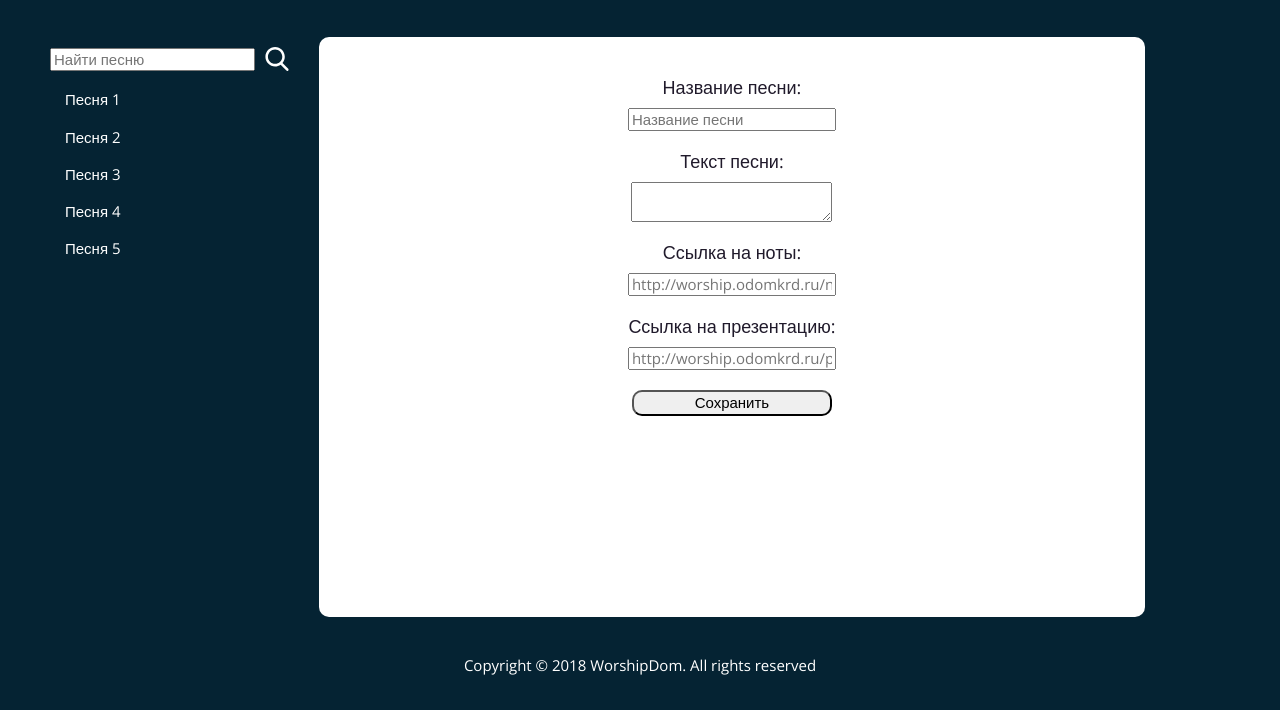
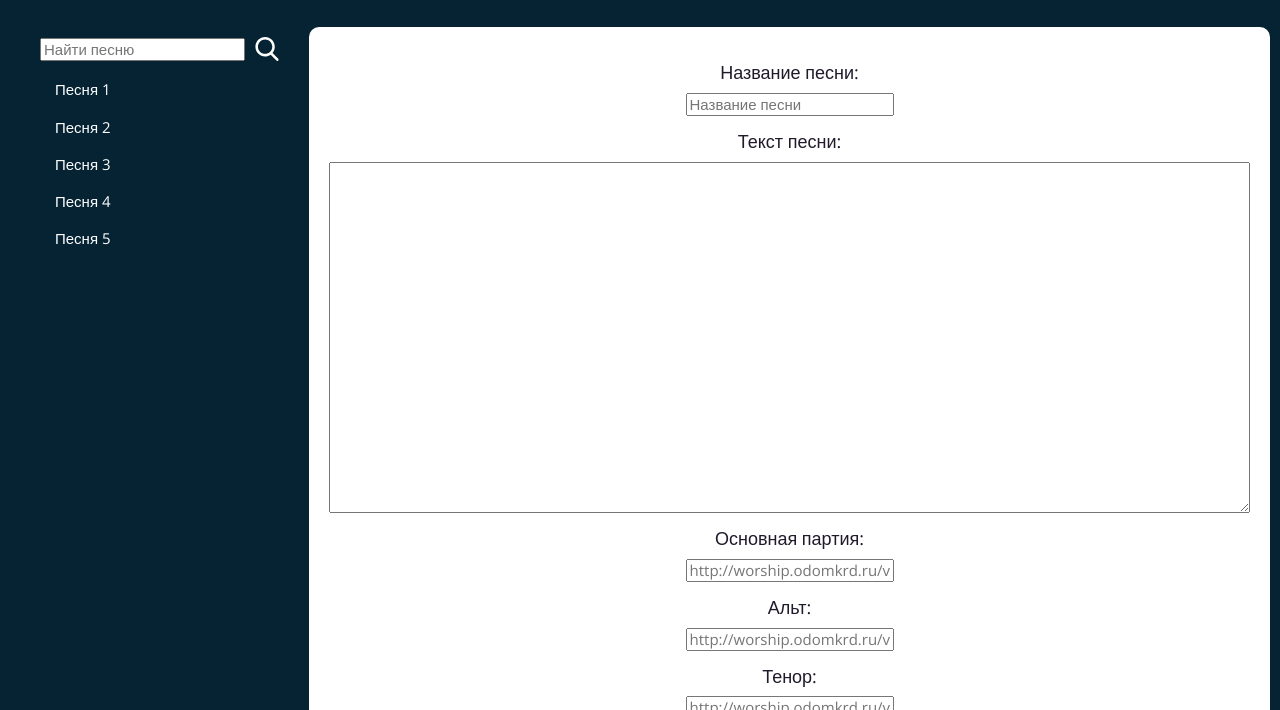
Before and after one commit to KHOnKOgaB/worship, a website: page src/admin.html in a window 1280 px wide. Shown: the part 90-800 px from the top of the page. Drawn offline with nearby package versions, Linux system fonts and the light colour scheme; files that its build step writes are made by us from their sources.

Commit message:
admin panel updating

```diff
--- a/src/components/admin-panel.html
+++ b/src/components/admin-panel.html
@@ -7,8 +7,8 @@
         <p class="admin__text --uppercase">Консоль управления контентом</p>
         <input class="admin__add-song" type="image" src="/img/plus.svg" title="Добавить песню">
     </div>
-    <div class="songs__container">
-        <div class="container__list">
+    <div class="admin__songs-container">
+        <div class="admin__container-list">
             <form class="search__form">
                 <input id="search__input" type="search" placeholder="Найти песню">
                 <input id="search__button" type="image" src="/img/search.svg" title="Найти" alt="Найти песню">
@@ -21,12 +21,19 @@
                 <li class="list-songs__item"><a class="list-songs__link" href="">Песня 5</a></li>
             </ul>
         </div>
-        <disv class="container__text alignment">
-            <form class="text__admin-edit alignment">
+        <disv class="admin__container-text admin__alignment">
+            <form class="text__admin-edit admin__alignment">
                 <p class="admin-edit__header">Название песни:</p>
                 <input id="song-name" name="song-name" type="text" placeholder="Название песни">
                 <p class="admin-edit__header">Текст песни:</p>
-                <textarea id="song-text" name="song-text"></textarea>
+                <textarea cols="100" rows="20" id="song-text" name="song-text"></textarea>
+                <p class="admin-edit__header">Основная партия:</p>
+                <input id="main-voice" name="main-voice" placeholder="http://worship.odomkrd.ru/voices/main">
+                <p class="admin-edit__header">Альт:</p>
+                <input id="alt-voice" name="alt-voice" placeholder="http://worship.odomkrd.ru/voices/alt">
+                <p class="admin-edit__header">Тенор:</p>
+                 <input id="tenor-voice" name="tenor-voice" placeholder="http://worship.odomkrd.ru/voices/tenor">
+
                 <p class="admin-edit__header">Ссылка на ноты:</p>
                 <input id="song-notes" name="song-notes" type="text" placeholder="http://worship.odomkrd.ru/notes/">
                 <p class="admin-edit__header">Ссылка на презентацию:</p>
--- a/src/scss/components/admin-panel.scss
+++ b/src/scss/components/admin-panel.scss
@@ -1,6 +1,7 @@
 .admin-panel {
     background-color: #052333;
     min-height: 100vh;
+}
 
 .admin__header {
     padding-top: 20px;
@@ -22,14 +23,15 @@
     display: flex;
     align-items: center;
     justify-content: center;
+    padding: 20px;
 
     .footer__info {
         color: $white;
     }
 }
 
-    .songs__container {
-        padding: 40px;
+.admin__songs-container {
+    padding: 30px;
     min-height: calc(100vh - 220px);
     width: 100%;
     display: grid;
@@ -39,7 +41,7 @@
         "sl st sf";
 
 
-        .container__list {
+    .admin__container-list {
         grid-area: sl;
 
         .search__form {
@@ -74,7 +76,7 @@
 
     }
 
-        .container__text {
+    .admin__container-text {
         grid-area: st;
         background-color: white;
         border-radius: 10px;
@@ -87,7 +89,7 @@
         .admin-edit__header {
             font-size: 18px;
             font-weight: 400;
-                padding: 20px 0 10px 0;
+            padding: 15px 0 10px 0;
         }
 
         #song-save {
@@ -103,7 +105,8 @@
         }
     }
 
-        .alignment {
+    .admin__alignment {
+        flex-direction: column;
         display: flex;
         align-items: center;
         justify-content: flex-start;
@@ -111,5 +114,3 @@
     }
 
 }
-
-}
```
Also changed, not shown: src/components/songs-content.html (+1 -0 lines), src/img/mainVoice.png (added). Lines whose indentation alone changed are shown as unchanged.
